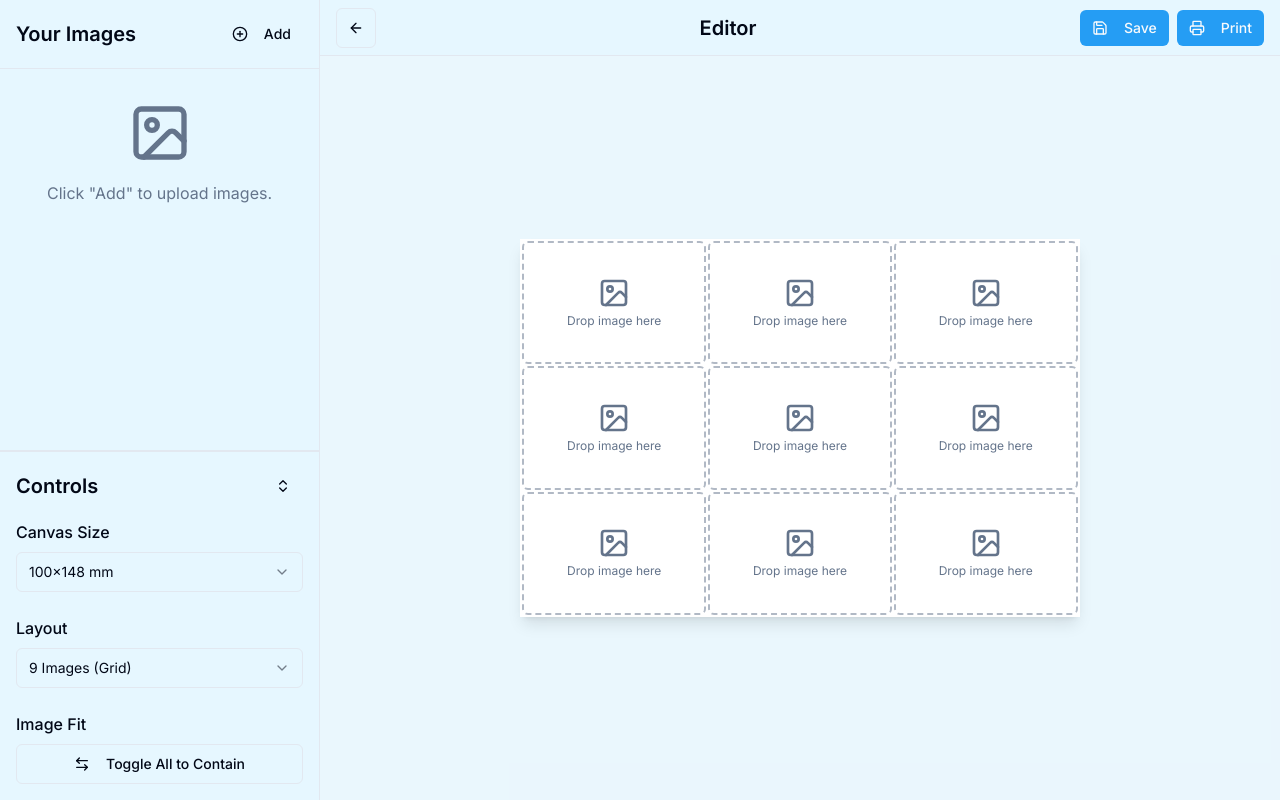
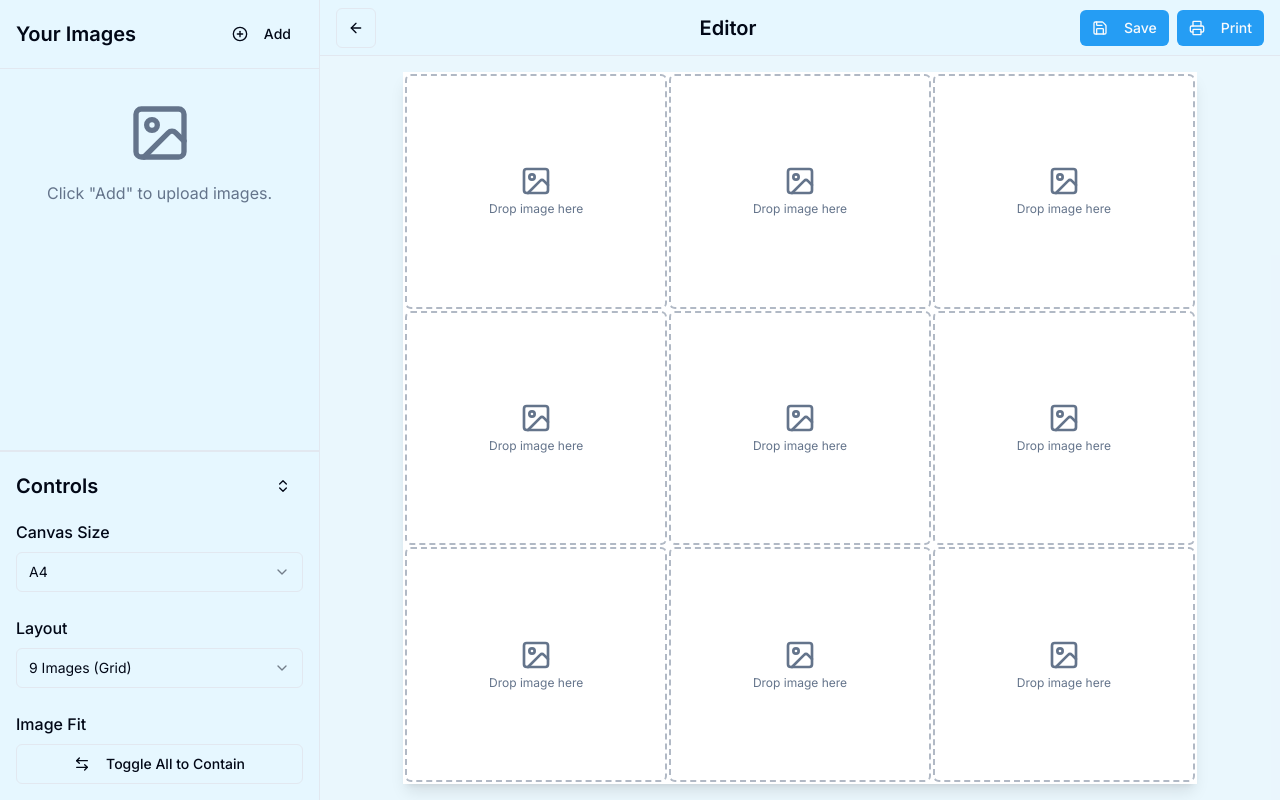
Before and after one commit to wiz-abhi/PhotoFramer, a Next.js app: page /editor in a window 1280 px wide. Built offline with nearby package versions, Linux system fonts and the light colour scheme.

Commit message:
make a4 canvas size as default

```diff
--- a/src/app/editor/page.tsx
+++ b/src/app/editor/page.tsx
@@ -46,7 +46,7 @@ const LAYOUTS: CanvasLayout[] = [
 export type ObjectFit = 'cover' | 'contain';
 
 export default function EditorPage() {
-  const [canvasSize, setCanvasSize] = useState<CanvasSize>(SIZES.find(s => s.id === '100x148') || SIZES[0]);
+  const [canvasSize, setCanvasSize] = useState<CanvasSize>(SIZES.find(s => s.id === 'a4') || SIZES[0]);
   const [layout, setLayout] = useState<CanvasLayout>(LAYOUTS.find(l => l.id === '3x3') || LAYOUTS[0]);
   const [globalObjectFit, setGlobalObjectFit] = useState<ObjectFit>('cover');
   const [placedImages, setPlacedImages] = useState<(PlacedImage | null)[]>([]);
```
